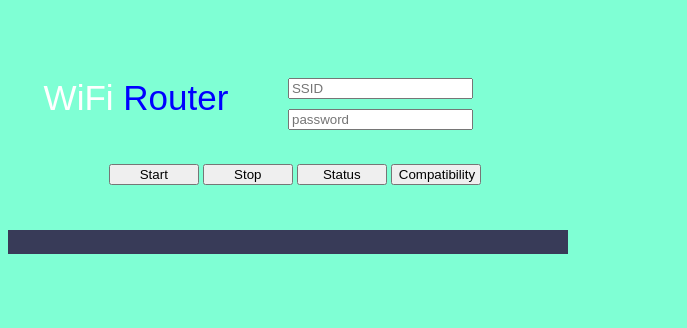
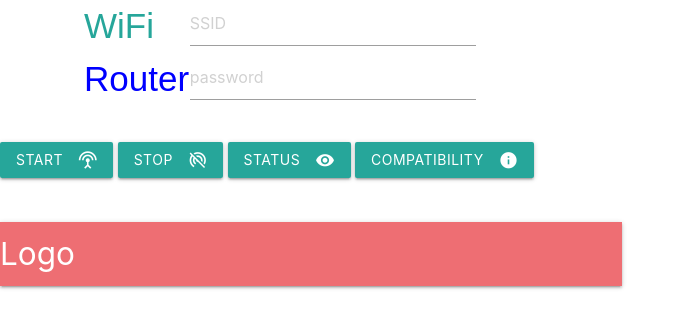
Before and after one commit to RanjeetR/freeWifiRouter, an Electron app: page index.html in a window 1280 px wide. Shown: the whole page, without its empty margins (0-687 px from the left). Drawn offline with nearby package versions, Linux system fonts and the light colour scheme.

Commit message:
materialize added

```diff
--- a/css/style.css
+++ b/css/style.css
@@ -1,17 +1,22 @@
 body{
 	width: 560px;
 	height: 240px;
-	background-color: aquamarine;
-
+	background-color: #ffffff;
+	overflow-x: hidden;
 }
 .container{
 	width: 400px;
 	display: flex;
 	margin-top: 14%;
 }
+nav{
+	width: 111% !important;
+}
 .loginLabel{
 	margin: 0 auto;
 	color: #fff;
+	color: #26A69A;
+
 	font-family: 'Exo', sans-serif;
 	font-size: 35px;
 	font-weight: 200;
@@ -20,15 +25,14 @@ body{
 	color: blue;
 }
 .loginInput{
-	margin-left: 6%;
-	width: 30%;
+
 }
 .password{
 	margin-top: 10px;
 }
 .btnDiv{
-	margin-left: 18%;
-	width: 376px;
+
+	width: 630px;
 	margin-top: 6%;
 }
 .btnDiv button {
--- a/index.html
+++ b/index.html
@@ -3,7 +3,12 @@
 <head lang="en">
     <meta charset="UTF-8">
     <title>WifiRouter - Experimental</title>
+    <!--Import Google Icon Font-->
+    <link href="http://fonts.googleapis.com/icon?family=Material+Icons" rel="stylesheet">
+
     <link rel="stylesheet" href="css/style.css"/>
+    <link rel="stylesheet" href="https://cdnjs.cloudflare.com/ajax/libs/materialize/0.97.1/css/materialize.min.css">
+
 </head>
 <body>
 <div class="container">
@@ -16,12 +21,25 @@
 
 </div>
 <div class="btnDiv">
-    <button id="start">Start</button>
-    <button id="stop">Stop</button>
-    <button id="checkStatus">Status</button>
-    <button id="compt">Compatibility</button>
+    <a id="start" class="waves-effect waves-light btn"> <i class="material-icons right">settings_input_antenna</i>start</a>
+    <a id="stop" class="waves-effect waves-light btn"> <i class="material-icons right">portable_wifi_off</i>stop</a>
+    <a id="checkStatus" class="waves-effect waves-light btn"> <i class="material-icons right">visibility</i>Status</a>
+    <a id="compt" class="waves-effect waves-light btn"> <i class="material-icons right">info</i>Compatibility</a>
+
 </div>
-<div class="footer"></div>
+<div class="footer">
+    <nav>
+        <div class="nav-wrapper">
+            <a href="#!" class="brand-logo">Logo</a>
+
+        </div>
+    </nav>
+
+</div>
+
+<script type="text/javascript" src="https://code.jquery.com/jquery-2.1.1.min.js"></script>
+<script src="js/materialize.js"></script>
+
 <script src="js/app.js"></script>
 </body>
 </html>
--- a/index.js
+++ b/index.js
@@ -4,7 +4,7 @@ var bw = require("browser-window")
 //var packager = require('electron-packager');
 app.on("ready", function () {
      mainWindow = new bw({
-        width:600,
+        width:60,
         height:400,
         resizable:false
     })
```
